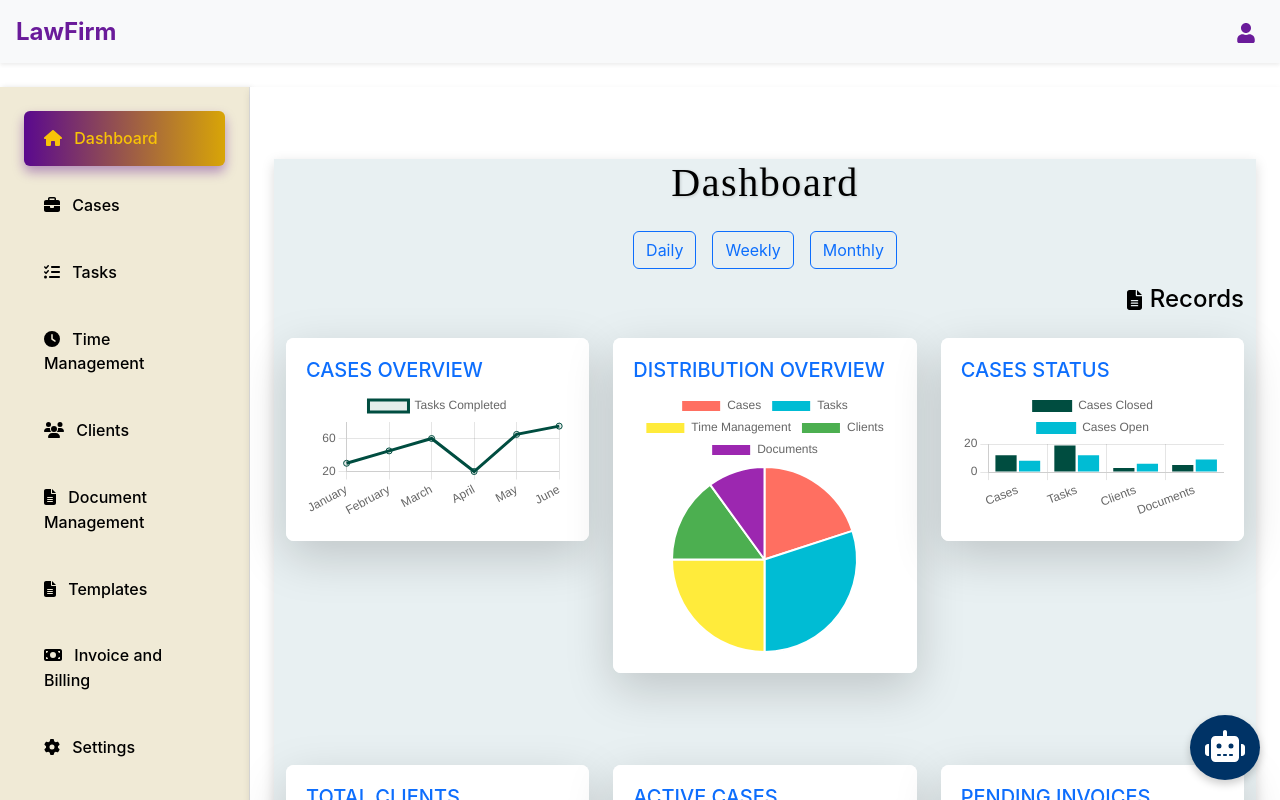
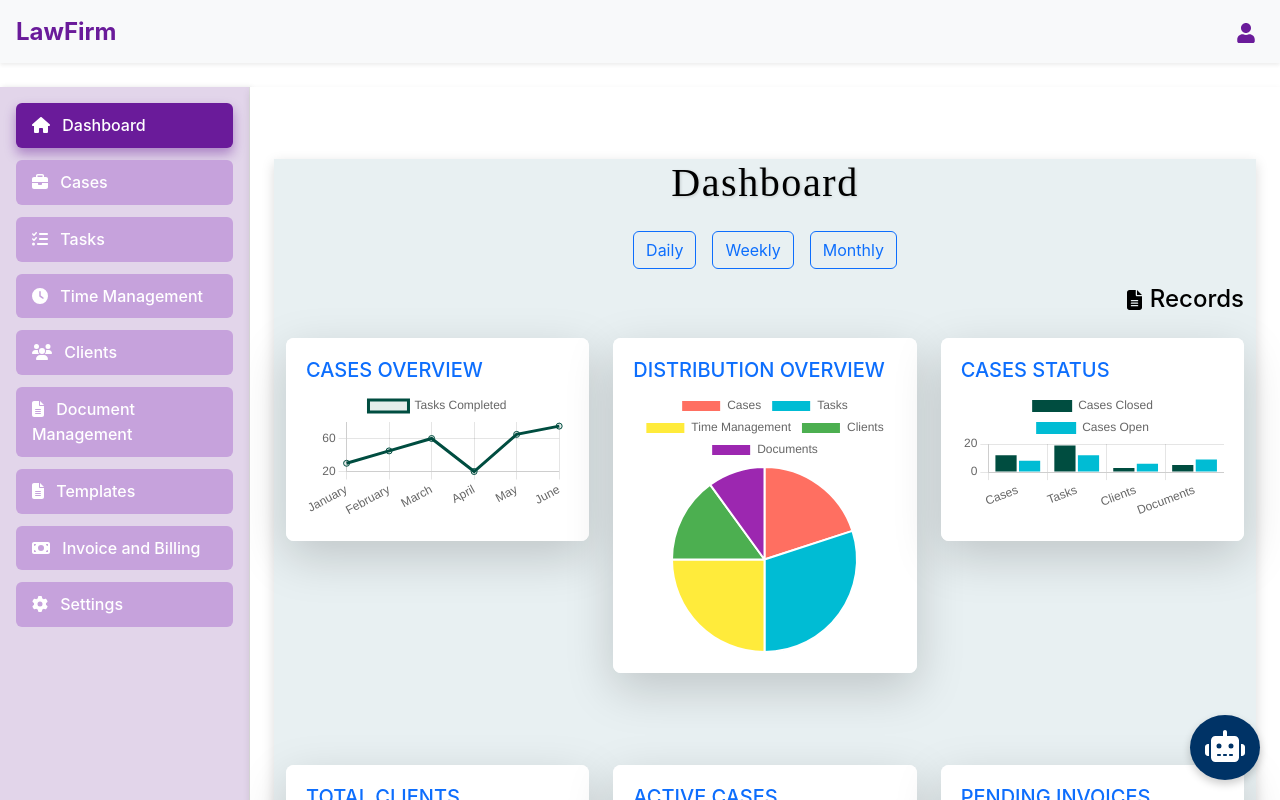
Before and after one commit to Sabelodone/new-suits-systems, a React (Create React App) app: page /signin in a window 1280 px wide. Both pictures are taken after typing "name@example.com", "Sample123" into the empty fields and a click on the button "Sign In". Shown: the top 800 px of the page. Built offline with nearby package versions, Linux system fonts and the light colour scheme; what @ibnlanre/portal would draw is missing.

Commit message:
fix: changed sidebar ui

```diff
--- a/src/App.css
+++ b/src/App.css
@@ -1,7 +1,7 @@
 /* General styles for the app */
 .App {
   text-align: center;
-  font-family: 'Helvetica Neue', sans-serif;
+  font-family: "Helvetica Neue", sans-serif;
   color: #333;
   position: relative; /* Needed for the shine effect */
   background: rgba(255, 255, 255, 0.2); /* Semi-transparent background */
@@ -41,7 +41,6 @@
   border-radius: 10px; /* Soft rounded edges */
 }
 
-
 .App-header {
   background-color: #282c34;
   min-height: 100vh;
@@ -61,7 +60,7 @@
 
 /* Sidebar styles */
 .sidebar {
-  background-color: #f0ead6; /* Eggshell background for sidebar */
+  background-color: #e2d5ea; /* Eggshell background for sidebar */
   width: 250px; /* Fixed width for sidebar */
   height: 100vh; /* Full height for sidebar */
   display: flex;
@@ -70,23 +69,23 @@
   top: 0;
   padding: 20px 0;
   box-shadow: 2px 0 5px rgba(0, 0, 0, 0.1);
-
 }
 
 .sidebar .nav-link {
-  color: black;
+  color: white;
   font-weight: 500;
-  padding: 15px 20px;
   border-radius: 6px;
+  padding-block: 10px;
   transition: background 0.3s ease, color 0.3s ease;
   display: block;
   text-align: left;
+  background: #c6a2dc;
 }
 
 .sidebar .nav-link:hover,
 .sidebar .nav-link.active {
-  background-color: #d8cfc4;
-  color: #f8c307;
+  background-color: #6a1b9a;
+  color: white;
 }
 
 /* Content area styles */
--- a/src/components/Sidebar.js
+++ b/src/components/Sidebar.js
@@ -8,7 +8,7 @@ import './Sidebar.css'; // Sidebar styles
 
 const Sidebar = () => {
   return (
-    <Col md={2} className="sidebar d-flex flex-column justify-content-between p-4">
+    <Col md={2} className="sidebar d-flex flex-column justify-content-between p-3">
       <Nav className="flex-column">
         {/* Sidebar Links */}
         {[
```
